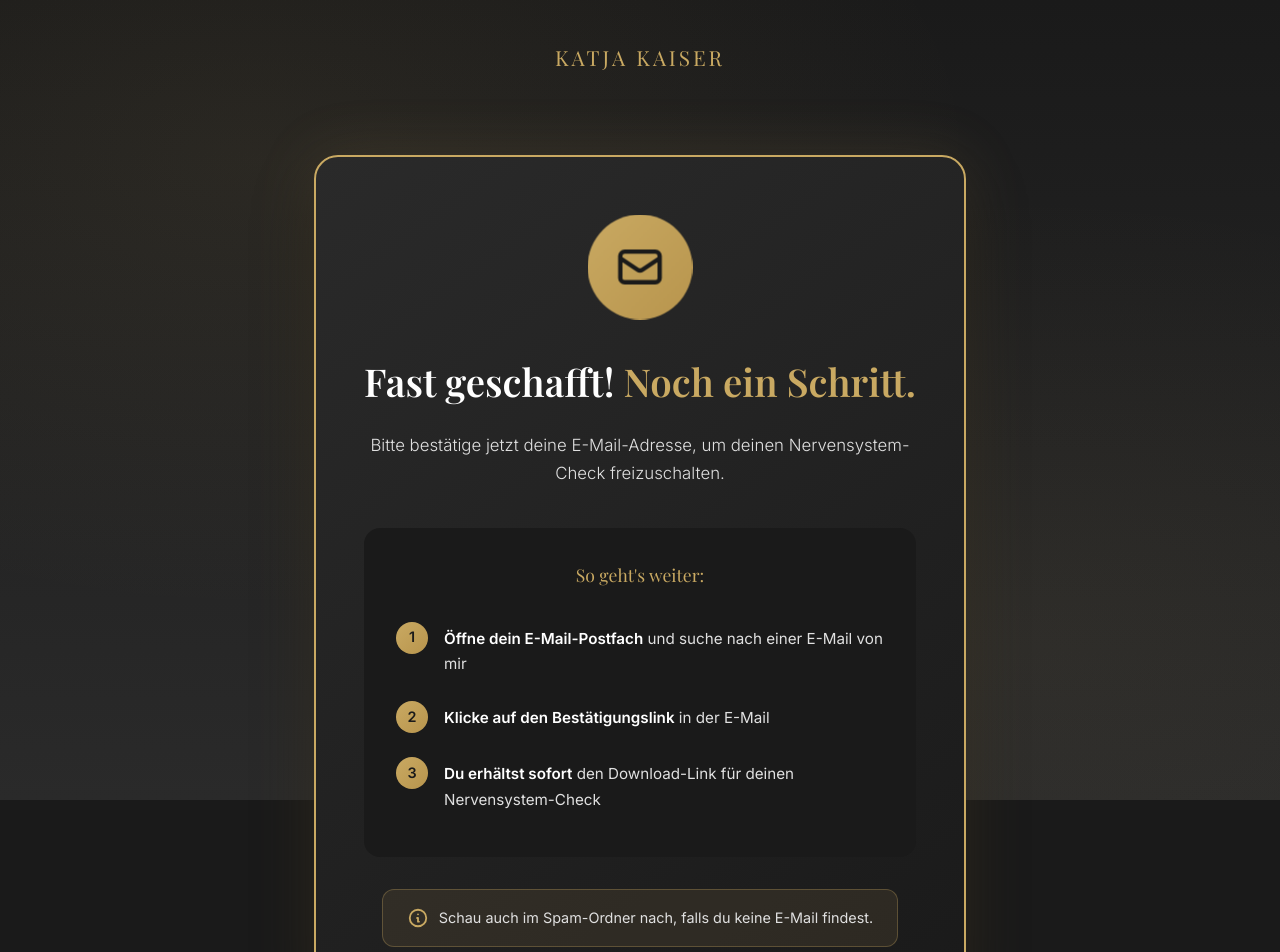
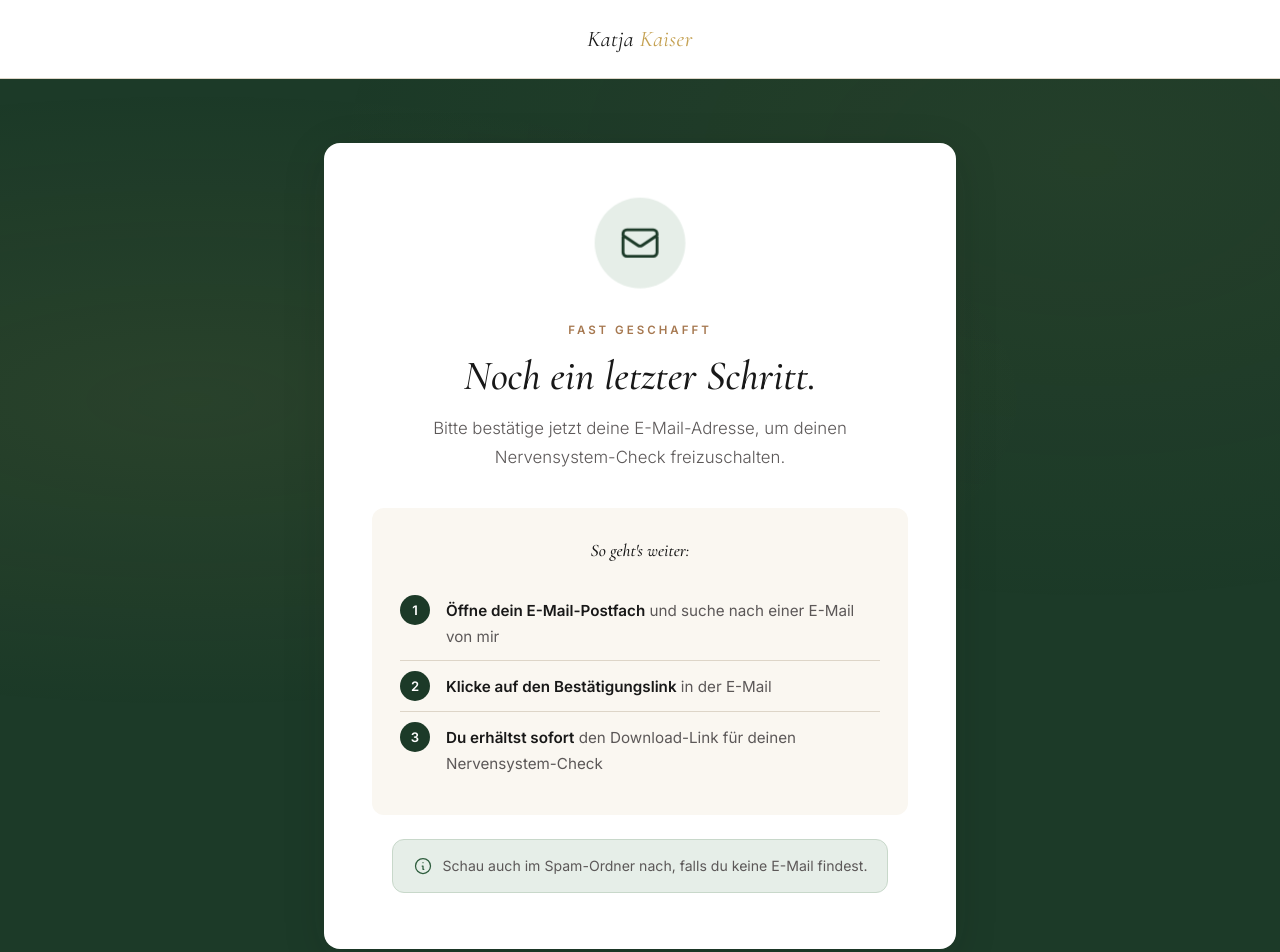
Before and after one commit to katjakaiser/nervensystem-check-landingpage, a plain HTML site: page danke/index.html in a window 1280 px wide. Shown: the top 952 px of the page. Drawn offline with nearby package versions, Linux system fonts and the light colour scheme.

Commit message:
Redesign danke + bestaetigt pages to match brand identity
Replace dark/Playfair theme with brand design system:
- Cormorant Garamond italic headings instead of Playfair Display
- Sage-dark forest green background with cream/white content card
- Brand color palette (--sage-dark, --earth, --gold, --cream)
- Proper logo (Katja in charcoal, Kaiser in gold, italic)
- Step numbers in --sage-dark circles, cream steps background
- Primary download button with gold shimmer hover (bestaetigt)
- Charcoal footer matching main website

Co-Authored-By: Claude Sonnet 4.6 <noreply@anthropic.com>

```diff
--- a/danke/index.html
+++ b/danke/index.html
@@ -7,56 +7,202 @@
     <meta name="robots" content="noindex, nofollow">
     <link rel="preconnect" href="https://fonts.googleapis.com">
     <link rel="preconnect" href="https://fonts.gstatic.com" crossorigin>
-    <link href="https://fonts.googleapis.com/css2?family=Playfair+Display:wght@400;500;600&family=Inter:wght@300;400;500;600&display=swap" rel="stylesheet">
+    <link href="https://fonts.googleapis.com/css2?family=Cormorant+Garamond:ital,wght@0,400;0,500;0,600;1,300;1,400;1,500;1,600&family=Inter:wght@300;400;500;600&display=swap" rel="stylesheet">
     <style>
         :root {
-            --gold: #C9A962; --gold-dark: #B8954D;
-            --dark: #1A1A1A; --dark-light: #2A2A2A;
-            --white: #FFFFFF; --text-light: #E0E0E0;
+            --sage-dark:  #1C3A28;
+            --sage:       #2D5C3C;
+            --sage-light: #C8D8CA;
+            --sage-bg:    #E6EEE8;
+            --earth:      #A67850;
+            --cream:      #FAF7F1;
+            --charcoal:   #181818;
+            --gray:       #5C5858;
+            --gold:       #C4A050;
+            --border:     #DDD5C8;
+            --white:      #FFFFFF;
         }
         * { margin: 0; padding: 0; box-sizing: border-box; }
-        body { font-family: 'Inter', sans-serif; background: var(--dark); color: var(--white); min-height: 100vh; display: flex; flex-direction: column; line-height: 1.7; }
-        .bg-pattern { position: fixed; inset: 0; background: radial-gradient(ellipse at 20% 20%, rgba(201,169,98,0.08) 0%, transparent 50%), radial-gradient(ellipse at 80% 80%, rgba(201,169,98,0.05) 0%, transparent 50%), linear-gradient(180deg, var(--dark) 0%, var(--dark-light) 100%); pointer-events: none; z-index: -1; }
-        .container { max-width: 700px; margin: 0 auto; padding: 0 24px; }
-        header { padding: 40px 0 20px; text-align: center; }
-        .brand { font-family: 'Playfair Display', serif; font-size: 1.3rem; color: var(--gold); letter-spacing: 3px; text-transform: uppercase; }
-        main { flex: 1; display: flex; align-items: center; justify-content: center; padding: 60px 0; }
-        .content-box { text-align: center; background: linear-gradient(145deg, var(--dark-light) 0%, var(--dark) 100%); border: 2px solid var(--gold); border-radius: 24px; padding: 60px 48px; box-shadow: 0 0 60px rgba(201,169,98,0.15), 0 30px 60px rgba(0,0,0,0.4); animation: fadeIn 0.8s ease; }
+        body {
+            font-family: 'Inter', sans-serif;
+            background: var(--sage-dark);
+            color: var(--charcoal);
+            min-height: 100vh;
+            display: flex;
+            flex-direction: column;
+            line-height: 1.7;
+        }
+        body::before {
+            content: '';
+            position: fixed;
+            inset: 0;
+            background:
+                radial-gradient(ellipse at 15% 50%, rgba(196,160,80,0.08) 0%, transparent 55%),
+                radial-gradient(ellipse at 85% 20%, rgba(196,160,80,0.05) 0%, transparent 50%);
+            pointer-events: none;
+            z-index: 0;
+        }
+        header {
+            background: var(--white);
+            border-bottom: 1px solid var(--border);
+            padding: 20px 0;
+            text-align: center;
+            position: relative;
+            z-index: 1;
+        }
+        .brand {
+            font-family: 'Cormorant Garamond', Georgia, serif;
+            font-size: 1.4rem;
+            font-style: italic;
+            color: var(--charcoal);
+            letter-spacing: 0.02em;
+        }
+        .brand span { color: var(--gold); }
+        .container { max-width: 680px; margin: 0 auto; padding: 0 24px; }
+        main {
+            flex: 1;
+            display: flex;
+            align-items: center;
+            justify-content: center;
+            padding: 64px 0;
+            position: relative;
+            z-index: 1;
+        }
+        .content-box {
+            background: var(--white);
+            border-radius: 16px;
+            padding: 56px 48px;
+            box-shadow: 0 10px 44px rgba(24,24,24,0.14);
+            text-align: center;
+            animation: fadeIn 0.8s ease;
+            width: 100%;
+        }
         @keyframes fadeIn { from { opacity: 0; transform: translateY(20px); } to { opacity: 1; transform: translateY(0); } }
-        .icon-wrapper { width: 100px; height: 100px; background: linear-gradient(135deg, var(--gold) 0%, var(--gold-dark) 100%); border-radius: 50%; display: flex; align-items: center; justify-content: center; margin: 0 auto 32px; animation: pulse 2s ease-in-out infinite; }
-        @keyframes pulse { 0%, 100% { transform: scale(1); } 50% { transform: scale(1.05); } }
-        .icon-wrapper svg { width: 50px; height: 50px; color: var(--dark); }
-        h1 { font-family: 'Playfair Display', serif; font-size: clamp(1.8rem, 4vw, 2.4rem); margin-bottom: 16px; }
-        h1 span { color: var(--gold); }
-        .subtitle { font-size: 1.05rem; color: var(--text-light); margin-bottom: 40px; font-weight: 300; }
-        .steps { text-align: left; background: var(--dark); border-radius: 16px; padding: 32px; margin-bottom: 32px; }
-        .steps-title { font-family: 'Playfair Display', serif; font-size: 1.1rem; color: var(--gold); margin-bottom: 20px; text-align: center; }
-        .step { display: flex; align-items: flex-start; gap: 16px; padding: 12px 0; }
-        .step-number { flex-shrink: 0; width: 32px; height: 32px; background: linear-gradient(135deg, var(--gold) 0%, var(--gold-dark) 100%); border-radius: 50%; display: flex; align-items: center; justify-content: center; font-weight: 600; color: var(--dark); font-size: 0.9rem; }
-        .step-text { color: var(--text-light); padding-top: 4px; font-size: 0.95rem; }
-        .step-text strong { color: var(--white); }
-        .email-hint { display: inline-flex; align-items: center; gap: 10px; background: rgba(201,169,98,0.1); border: 1px solid rgba(201,169,98,0.3); border-radius: 12px; padding: 16px 24px; color: var(--text-light); font-size: 0.9rem; }
-        .email-hint svg { width: 22px; height: 22px; color: var(--gold); flex-shrink: 0; }
-        footer { padding: 40px 0; border-top: 1px solid rgba(201,169,98,0.1); text-align: center; }
-        .footer-links { display: flex; justify-content: center; gap: 32px; margin-bottom: 16px; flex-wrap: wrap; }
-        .footer-links a { color: var(--text-light); text-decoration: none; font-size: 0.9rem; }
-        .footer-links a:hover { color: var(--gold); }
-        .footer-copyright { font-size: 0.82rem; color: rgba(255,255,255,0.3); }
+        .icon-wrapper {
+            width: 88px;
+            height: 88px;
+            background: var(--sage-bg);
+            border-radius: 50%;
+            display: flex;
+            align-items: center;
+            justify-content: center;
+            margin: 0 auto 28px;
+            animation: pulse 3s ease-in-out infinite;
+        }
+        @keyframes pulse { 0%, 100% { transform: scale(1); } 50% { transform: scale(1.04); } }
+        .icon-wrapper svg { width: 44px; height: 44px; color: var(--sage-dark); }
+        .eyebrow {
+            display: inline-block;
+            font-family: 'Inter', sans-serif;
+            font-size: 0.72rem;
+            font-weight: 600;
+            letter-spacing: 3px;
+            text-transform: uppercase;
+            color: var(--earth);
+            margin-bottom: 12px;
+        }
+        h1 {
+            font-family: 'Cormorant Garamond', Georgia, serif;
+            font-size: clamp(1.9rem, 4vw, 2.6rem);
+            font-weight: 500;
+            font-style: italic;
+            color: var(--charcoal);
+            margin-bottom: 14px;
+            line-height: 1.15;
+        }
+        .subtitle {
+            font-size: 1.05rem;
+            color: var(--gray);
+            margin-bottom: 36px;
+            font-weight: 300;
+        }
+        .steps {
+            text-align: left;
+            background: var(--cream);
+            border-radius: 12px;
+            padding: 28px;
+            margin-bottom: 24px;
+        }
+        .steps-title {
+            font-family: 'Cormorant Garamond', Georgia, serif;
+            font-size: 1.1rem;
+            font-style: italic;
+            font-weight: 500;
+            color: var(--charcoal);
+            margin-bottom: 20px;
+            text-align: center;
+        }
+        .step {
+            display: flex;
+            align-items: flex-start;
+            gap: 16px;
+            padding: 10px 0;
+            border-bottom: 1px solid var(--border);
+        }
+        .step:last-child { border-bottom: none; }
+        .step-number {
+            flex-shrink: 0;
+            width: 30px;
+            height: 30px;
+            background: var(--sage-dark);
+            border-radius: 50%;
+            display: flex;
+            align-items: center;
+            justify-content: center;
+            font-weight: 600;
+            color: var(--white);
+            font-size: 0.82rem;
+        }
+        .step-text { color: var(--gray); padding-top: 3px; font-size: 0.95rem; }
+        .step-text strong { color: var(--charcoal); }
+        .email-hint {
+            display: inline-flex;
+            align-items: center;
+            gap: 10px;
+            background: var(--sage-bg);
+            border: 1px solid var(--sage-light);
+            border-radius: 12px;
+            padding: 14px 20px;
+            color: var(--gray);
+            font-size: 0.88rem;
+        }
+        .email-hint svg { width: 20px; height: 20px; color: var(--sage); flex-shrink: 0; }
+        footer {
+            background: var(--charcoal);
+            padding: 32px 0;
+            text-align: center;
+            position: relative;
+            z-index: 1;
+        }
+        .footer-links {
+            display: flex;
+            justify-content: center;
+            gap: 32px;
+            margin-bottom: 12px;
+            flex-wrap: wrap;
+        }
+        .footer-links a { color: rgba(255,255,255,0.7); text-decoration: none; font-size: 0.88rem; }
+        .footer-links a:hover { color: var(--white); }
+        .footer-copyright { font-size: 0.8rem; color: rgba(255,255,255,0.4); }
         @media (max-width: 768px) { .content-box { padding: 36px 24px; } }
     </style>
 </head>
 <body>
-    <div class="bg-pattern"></div>
-    <header><div class="container"><div class="brand">Katja Kaiser</div></div></header>
+    <header>
+        <div class="container">
+            <div class="brand">Katja <span>Kaiser</span></div>
+        </div>
+    </header>
     <main>
         <div class="container">
             <div class="content-box">
                 <div class="icon-wrapper">
-                    <svg xmlns="http://www.w3.org/2000/svg" fill="none" viewBox="0 0 24 24" stroke="currentColor" stroke-width="2">
+                    <svg xmlns="http://www.w3.org/2000/svg" fill="none" viewBox="0 0 24 24" stroke="currentColor" stroke-width="1.5">
                         <path stroke-linecap="round" stroke-linejoin="round" d="M3 8l7.89 5.26a2 2 0 002.22 0L21 8M5 19h14a2 2 0 002-2V7a2 2 0 00-2-2H5a2 2 0 00-2 2v10a2 2 0 002 2z" />
                     </svg>
                 </div>
-                <h1>Fast geschafft! <span>Noch ein Schritt.</span></h1>
+                <div class="eyebrow">Fast geschafft</div>
+                <h1>Noch ein letzter Schritt.</h1>
                 <p class="subtitle">Bitte bestätige jetzt deine E-Mail-Adresse, um deinen Nervensystem-Check freizuschalten.</p>
                 <div class="steps">
                     <div class="steps-title">So geht's weiter:</div>
@@ -74,7 +220,7 @@
                     </div>
                 </div>
                 <div class="email-hint">
-                    <svg xmlns="http://www.w3.org/2000/svg" fill="none" viewBox="0 0 24 24" stroke="currentColor" stroke-width="2">
+                    <svg xmlns="http://www.w3.org/2000/svg" fill="none" viewBox="0 0 24 24" stroke="currentColor" stroke-width="1.5">
                         <path stroke-linecap="round" stroke-linejoin="round" d="M13 16h-1v-4h-1m1-4h.01M21 12a9 9 0 11-18 0 9 9 0 0118 0z" />
                     </svg>
                     <span>Schau auch im Spam-Ordner nach, falls du keine E-Mail findest.</span>
@@ -85,9 +231,9 @@
     <footer>
         <div class="container">
             <div class="footer-links">
-                <a href="https://katjakaiser-coaching.de" target="_blank">Website</a>
-                <a href="https://katjakaiser-coaching.de/impressum/" target="_blank">Impressum</a>
-                <a href="https://katjakaiser-coaching.de/datenschutz/" target="_blank">Datenschutz</a>
+                <a href="https://katjakaiser-coaching.de">Website</a>
+                <a href="https://katjakaiser-coaching.de/impressum/">Impressum</a>
+                <a href="https://katjakaiser-coaching.de/datenschutz/">Datenschutz</a>
             </div>
             <p class="footer-copyright">&copy; 2026 Katja Kaiser. Alle Rechte vorbehalten.</p>
         </div>
```
Also changed, not shown: bestaetigt/index.html (+181 -33 lines).
